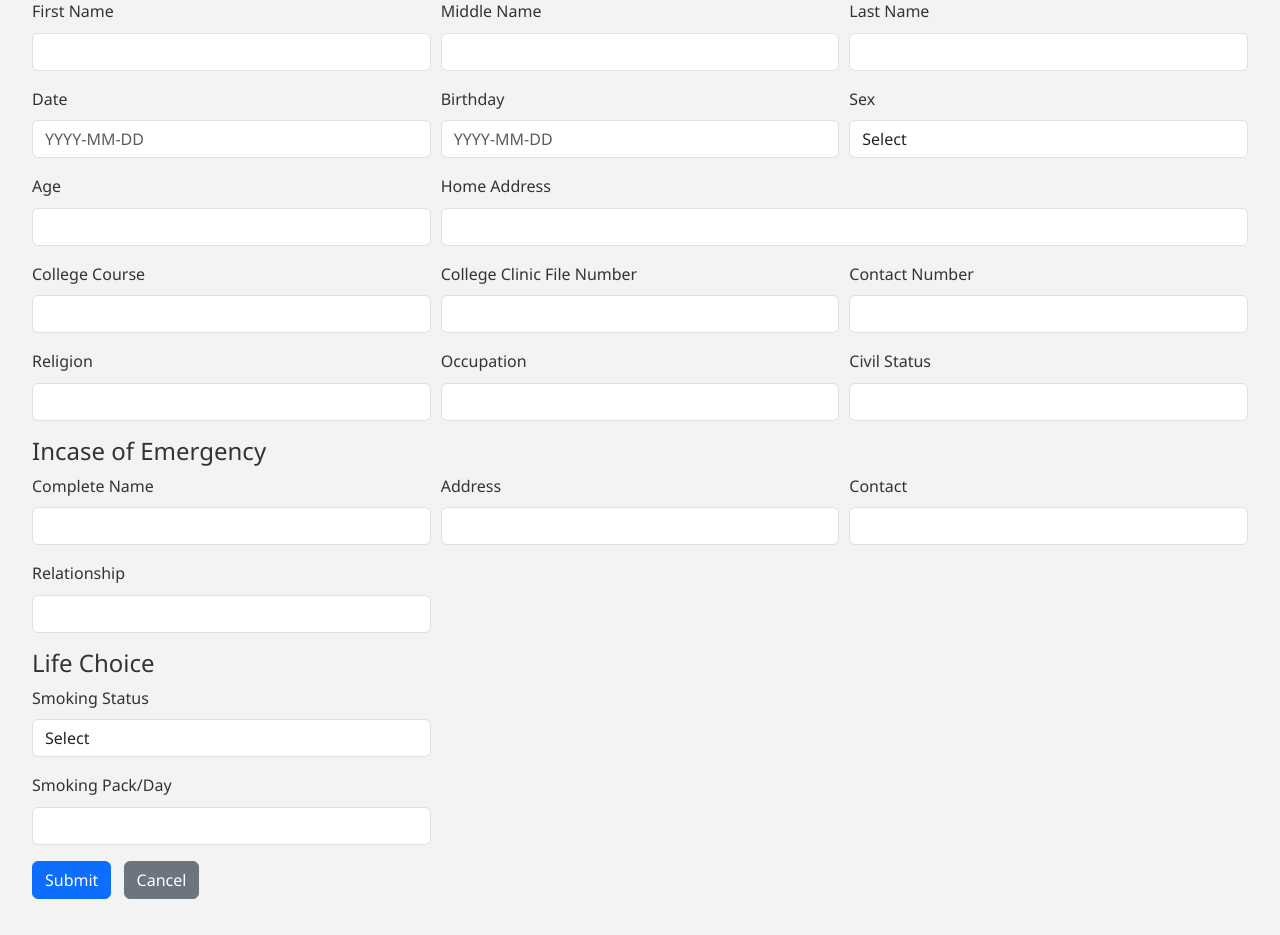
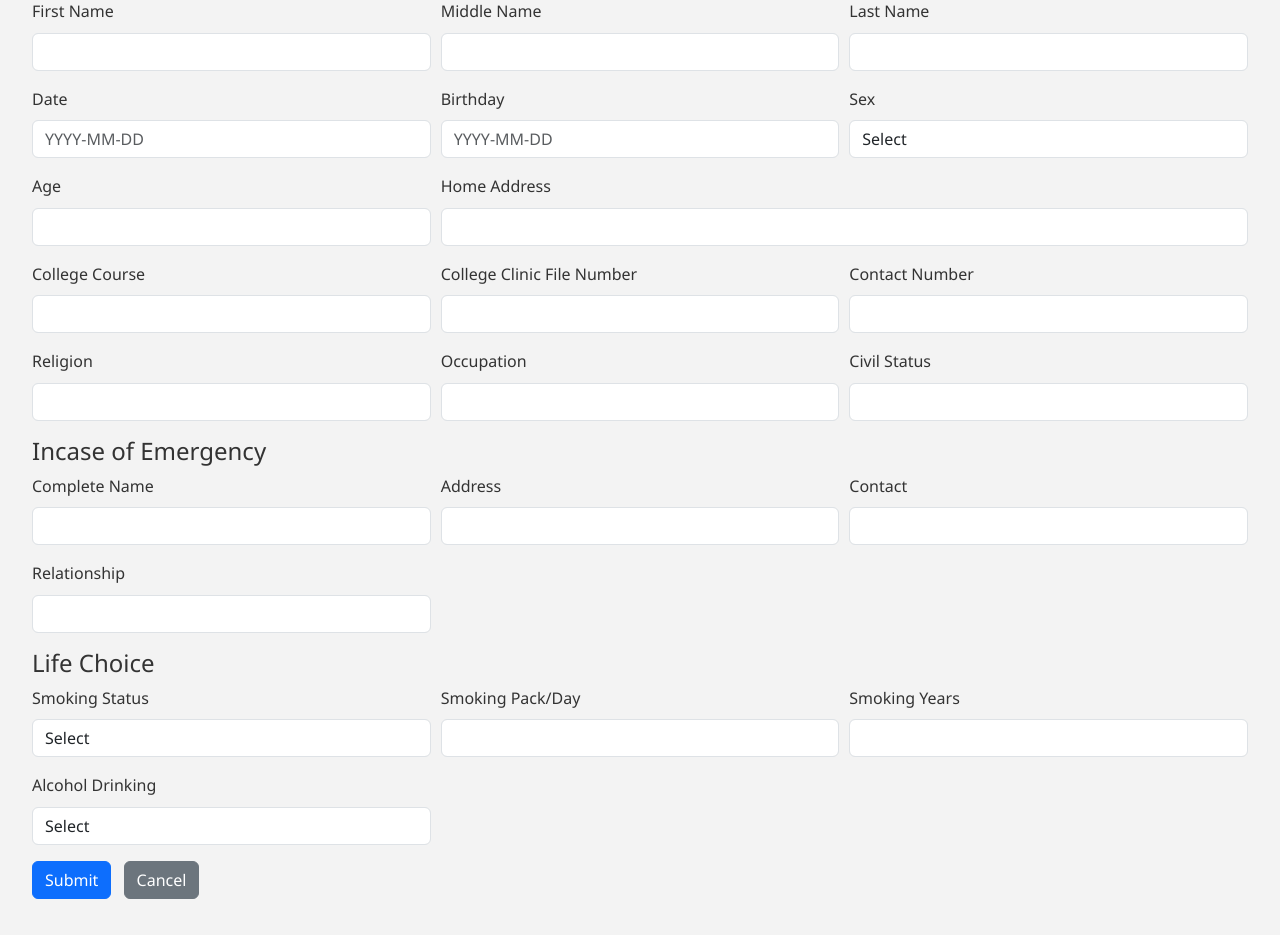
Before and after one commit to Ayc023/NBSCHOS, a PHP site: page /crud/create.php in a window 1280 px wide. Shown: the part 157-1092 px from the top of the page. Run offline with PHP 8.4, Linux system fonts and the light colour scheme.

Commit message:
added changes

```diff
--- a/crud/create.php
+++ b/crud/create.php
@@ -206,7 +206,7 @@ $input_basic_info_smoking_years = trim($_POST["basic_info_smoking_years"]);
 
 if(empty($firstname_err) && empty($middlename_err) && empty($lastname_err) && empty($date_err) && empty($birthday_err) && empty($sex_err) && empty($age_err) && empty($home_address_err) && empty($college_course_err) && empty($college_clinic_file_number_err) && empty($contact_number_err) && empty($religion_err) && empty($occupation_err) && empty($civil_status_err) && empty($basic_complete_name_err) && empty($basic_address_err) && empty($basic_contact_err) && empty($basic_relationship_err) && empty($basic_info_smoking_err) && empty($basic_info_smoking_pack_day_err)&& empty($basic_info_smoking_years_err) && empty($basic_info_alcohol_drinking_err)){
 
-    $sql = "INSERT INTO basic_info (basic_info_firstname, basic_info_middlename, basic_info_lastname, basic_info_date, basic_info_birthday, basic_info_sex, basic_info_age, basic_info_home_address, basic_college_course, basic_college_clinic_file_number, basic_contact_number, basic_religion, basic_occupation, basic_civil_status, basic_complete_name, basic_address, basic_contact, basic_relationship, basic_info_smoking, basic_info_smoking_pack_day, basic_info_smoking_years, basic_info_alcohol_drinking) VALUES (?, ?, ?, ?, ?, ?, ?, ?, ?, ?, ?, ?, ?, ?, ?, ?, ?, ?, ?, ?, ?)";
+    $sql = "INSERT INTO basic_info (basic_info_firstname, basic_info_middlename, basic_info_lastname, basic_info_date, basic_info_birthday, basic_info_sex, basic_info_age, basic_info_home_address, basic_college_course, basic_college_clinic_file_number, basic_contact_number, basic_religion, basic_occupation, basic_civil_status, basic_complete_name, basic_address, basic_contact, basic_relationship, basic_info_smoking, basic_info_smoking_pack_day, basic_info_smoking_years, basic_info_alcohol_drinking) VALUES (?, ?, ?, ?, ?, ?, ?, ?, ?, ?, ?, ?, ?, ?, ?, ?, ?, ?, ?, ?, ?, ?)";
 
     if($stmt = mysqli_prepare($link, $sql)){
         mysqli_stmt_bind_param($stmt, "ssssssisissssssssssiii",
@@ -325,12 +325,13 @@ mysqli_close($link);
                 document.getElementById('basic_contact').value = data.basic_contact || '';
                 document.getElementById('basic_relationship').value = data.basic_relationship || '';
                 document.getElementById('basic_info_smoking').value = data.basic_info_smoking || '';
-
+                document.getElementById('basic_info_smoking_pack_day').value = data.basic_info_smoking_pack_day || '';
+                document.getElementById('basic_info_smoking_years').value = data.basic_info_smoking_years || '';
+                document.getElementById('basic_info_alcohol_drinking').value = data.basic_info_alcohol_drinking|| '';
             })
             .catch(error => console.error('Error fetching patient data:', error));
     });
     </script>
-
 </head>
 <body>
     <div class="wrapper">
@@ -465,16 +466,29 @@ mysqli_close($link);
                                     </select>
                                     <span class="invalid-feedback"><?php echo $basic_info_smoking_err;?></span>
                                 </div>
-                        </div>
-                    <div class="form-row">
                                 <div class="form-group col-md-4">
                                     <label>Smoking Pack/Day</label>
                                     <input type="text" id="basic_info_smoking_pack_day" name="basic_info_smoking_pack_day" class="form-control <?php echo (!empty($basic_info_smoking_pack_day_err)) ? 'is-invalid' : ''; ?>" value="<?php echo $basic_info_smoking_pack_day; ?>">
                                     <span class="invalid-feedback"><?php echo $basic_info_smoking_pack_day_err; ?></span>
                                 </div>
+                                <div class="form-group col-md-4">
+                                    <label>Smoking Years</label>
+                                    <input type="text" id="basic_info_smoking_years" name="basic_info_smoking_years" class="form-control <?php echo (!empty($basic_info_smoking_years_err)) ? 'is-invalid' : ''; ?>" value="<?php echo $basic_info_smoking_years; ?>">
+                                    <span class="invalid-feedback"><?php echo $basic_info_smoking_years_err;?></span>
+                                </div>
                             </div>
 
-
+                            <div class="form-row">
+                                <div class="form-group col-md-4">
+                                    <label>Alcohol Drinking</label>
+                                    <select id="basic_info_alcohol_drinking" name="basic_info_alcohol_drinking" class="form-control <?php echo (!empty($basic_info_alcohol_drinking_err)) ? 'is-invalid' : ''; ?>">
+                                        <option value="">Select</option>
+                                        <option value="Yes" <?php echo ($basic_info_alcohol_drinking == "Yes") ? 'selected' : ''; ?>>Yes</option>
+                                        <option value="No" <?php echo ($basic_info_alcohol_drinking == "No") ? 'selected' : ''; ?>>No</option>
+                                    </select>
+                                    <span class="invalid-feedback"><?php echo $basic_info_alcohol_drinking_err;?></span>
+                                </div>
+                            </div>
 
                         <div class="form-group">
                             <input type="submit" class="btn btn-primary" value="Submit">
--- a/nurse/welcome2.php
+++ b/nurse/welcome2.php
@@ -81,7 +81,7 @@ if (!isset($_SESSION["loggedin"]) || $_SESSION["loggedin"] !== true) {
         </div>
 
         <div class="col-md-4">
-            <a href="medicine_records_page.html" class="card-link">
+            <a href="medicine_record.php" class="card-link">
                 <div class="card">
                     <div class="card-header">
                         Medicine Records
@@ -97,7 +97,7 @@ if (!isset($_SESSION["loggedin"]) || $_SESSION["loggedin"] !== true) {
 
     <div class="row justify-content-center mt-4">
         <div class="col-md-4">
-            <a href="followup_checkup_page.html" class="card-link">
+            <a href="follow_up_check_up.php" class="card-link">
                 <div class="card">
                     <div class="card-header">
                         Follow-up Checkup
```
Also changed, not shown: nurse/follow_up_check_up.php (added, +79 -0 lines). Lines whose indentation alone changed are shown as unchanged.
